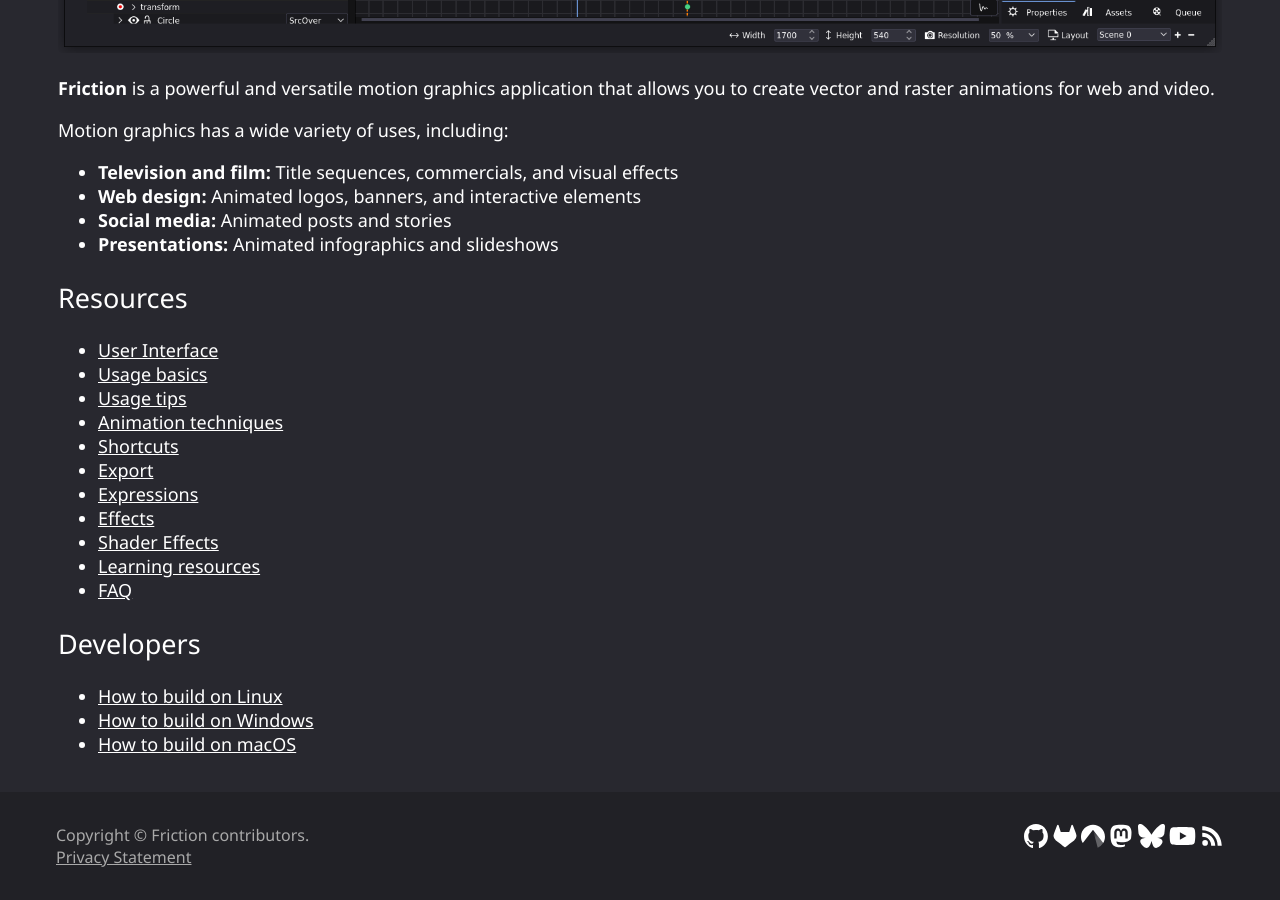
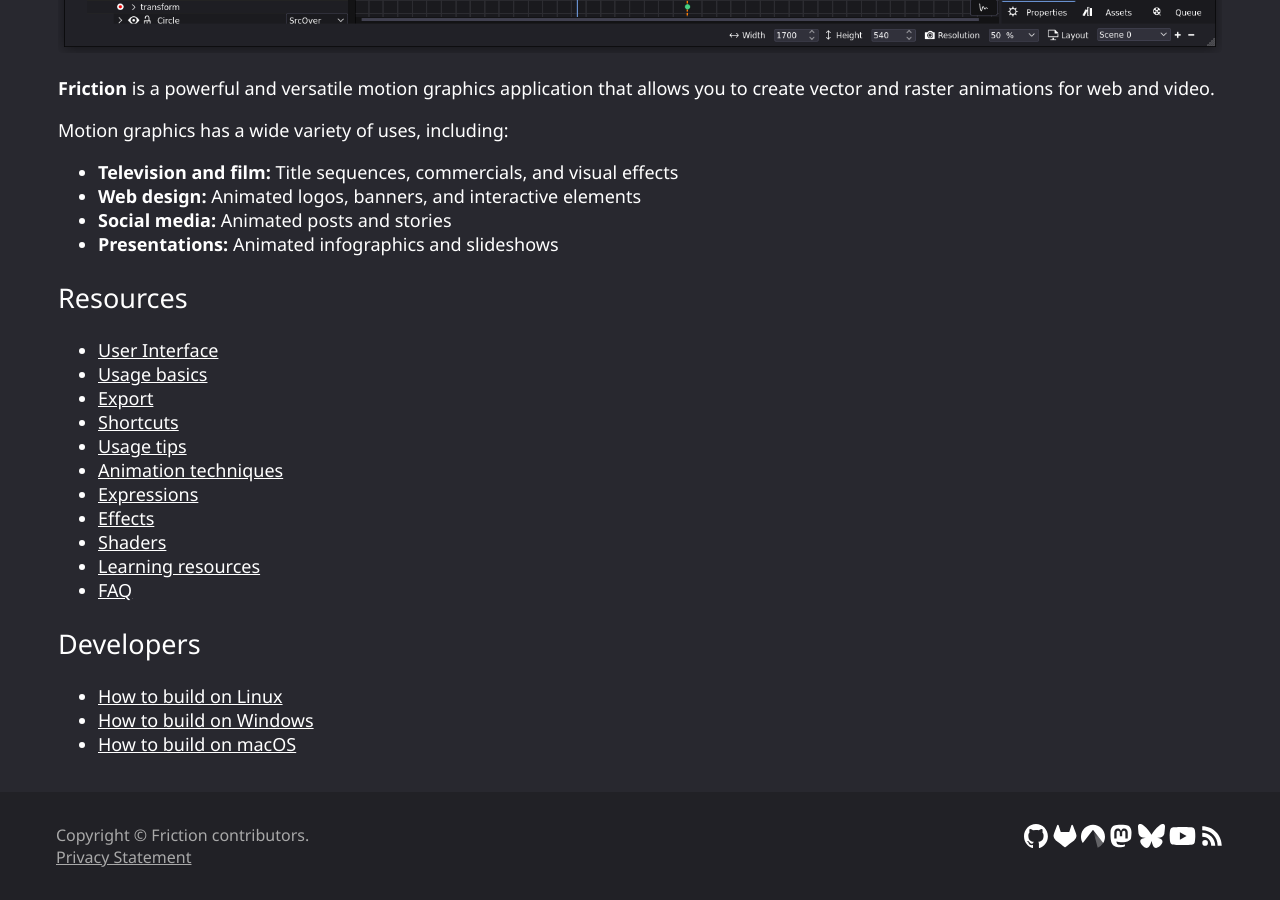
Before and after one commit to friction2d/friction2d.github.io, a Jekyll site: the page built from documentation/index.md, in a window 1280 px wide and 900 px high, scrolled down 878 px. Built offline with Jekyll 4.4.1, drawn with Linux system fonts in a browser that asks for light colours.

Commit message:
index resources rearranged by importance

```diff
--- a/documentation/index.md
+++ b/documentation/index.md
@@ -21,13 +21,13 @@ Motion graphics has a wide variety of uses, including:
 
 * [User Interface](userinterface.html)
 * [Usage basics](usage.html)
+* [Export](export.html)
+* [Shortcuts](shortcuts.html)
 * [Usage tips](tips.html)
 * [Animation techniques](animation_techniques.html)
-* [Shortcuts](shortcuts.html)
-* [Export](export.html)
 * [Expressions](expressions.html)
 * [Effects](effects.html)
-* [Shader Effects](shaders.html)
+* [Shaders](shaders.html)
 * [Learning resources](learning.html)
 * [FAQ](faq.html)
 
```
